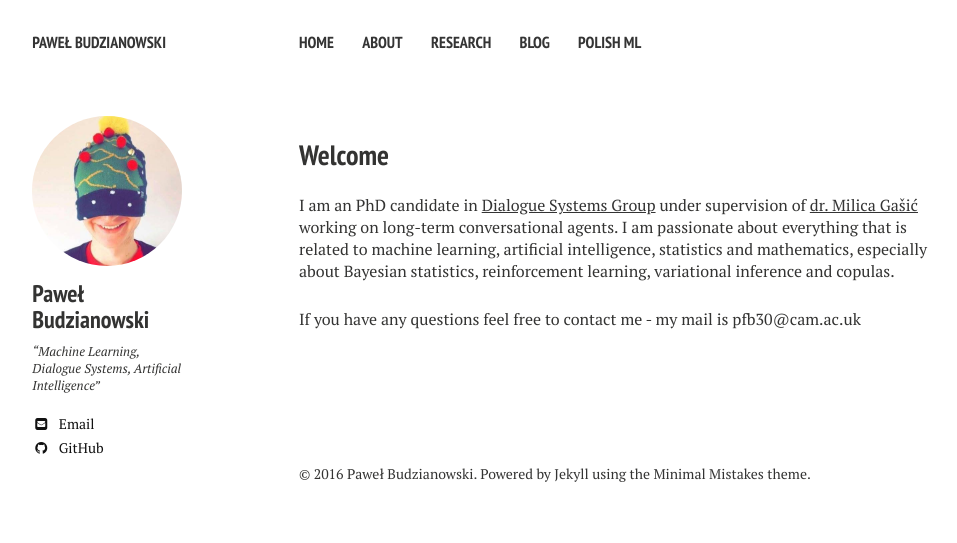
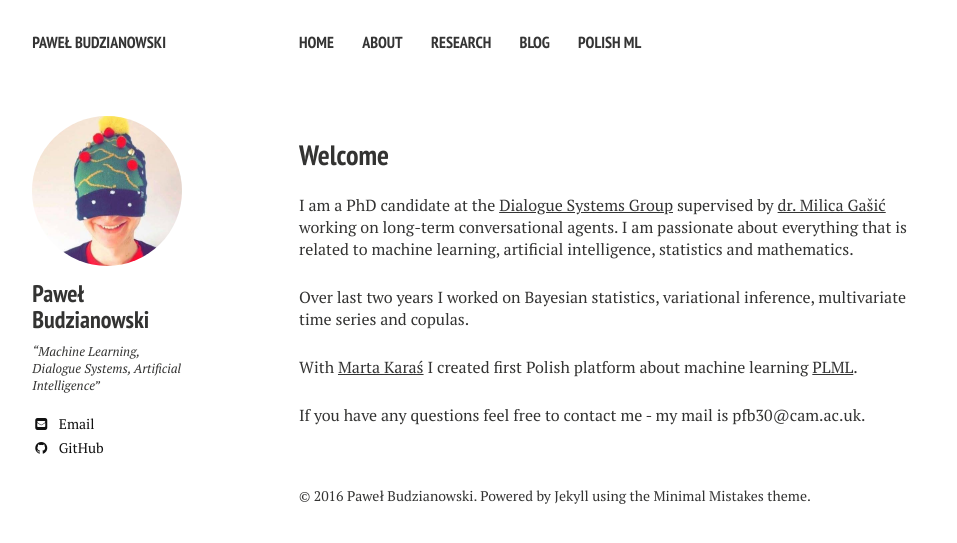
Before and after one commit to pawel-polyai/budzianowski.github.io, a Jekyll site: the page built from index.md, in a window 1280 px wide. Shown: the top 543 px of the page, without its empty margins (21-978 px from the left). Built offline with Jekyll 4.4.1, drawn with Linux system fonts in a browser that asks for light colours; nearby versions of some CDN libraries.

Commit message:
Update index.md

```diff
--- a/index.md
+++ b/index.md
@@ -9,6 +9,10 @@ image:
 
 ## Welcome
 
-I am an PhD candidate in [Dialogue Systems Group](http://mi.eng.cam.ac.uk/research/dialogue/) under supervision of [dr. Milica Gašić](https://mi.eng.cam.ac.uk/~mg436) working on long-term conversational agents. I am passionate about everything that is related to machine learning, artificial intelligence, statistics and mathematics, especially about Bayesian statistics, reinforcement learning, variational inference and copulas.
+I am a PhD candidate at the [Dialogue Systems Group](http://mi.eng.cam.ac.uk/research/dialogue/) supervised by [dr. Milica Gašić](https://mi.eng.cam.ac.uk/~mg436) working on long-term conversational agents. I am passionate about everything that is related to machine learning, artificial intelligence, statistics and mathematics.
 
-If you have any questions feel free to contact me - my mail is pfb30@cam.ac.uk
+Over last two years I worked on Bayesian statistics, variational inference, multivariate time series and copulas.
+
+With [Marta Karaś](https://statsox.github.io/) I created first Polish platform about machine learning [PLML](https://plml17.github.io).
+
+If you have any questions feel free to contact me - my mail is pfb30@cam.ac.uk.
```
